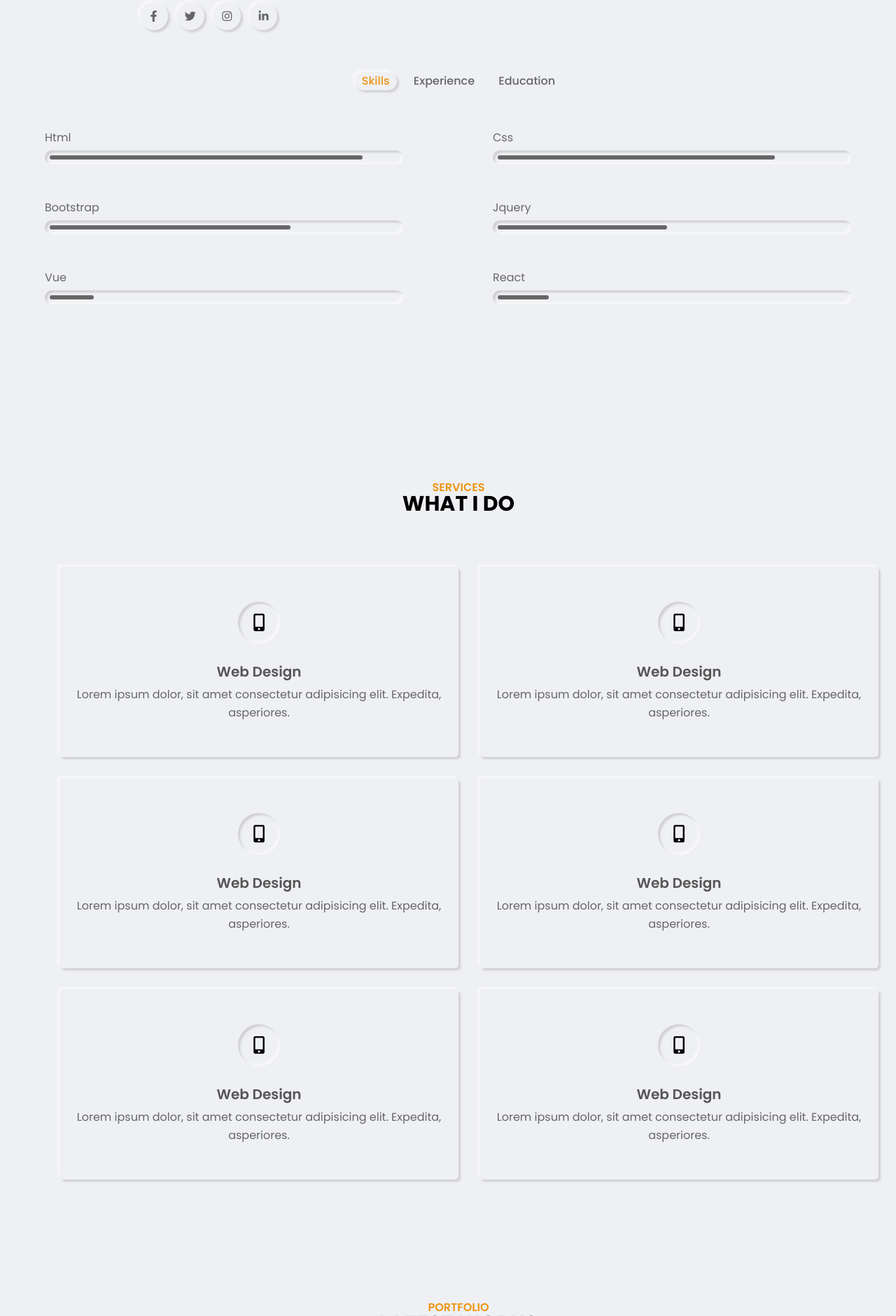
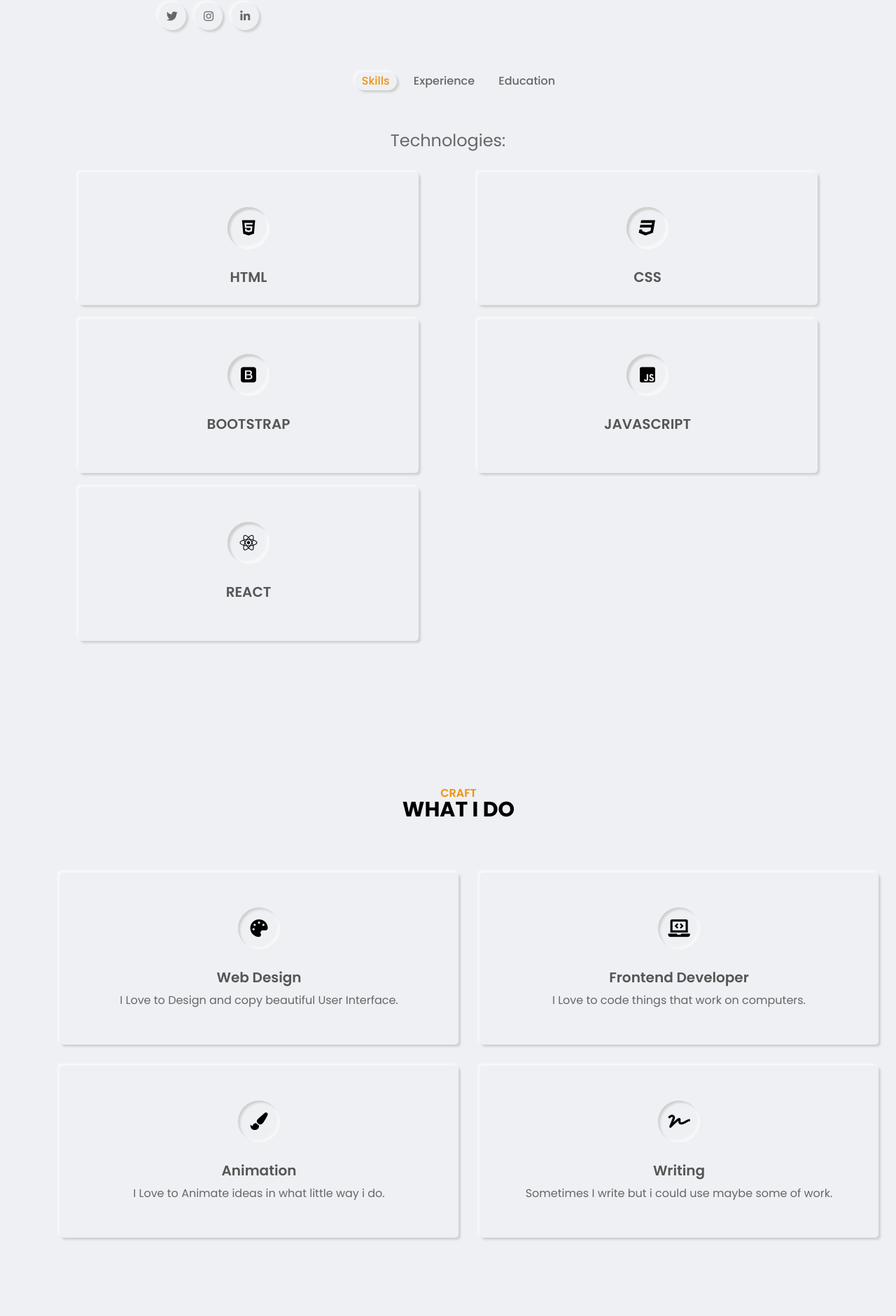
Before and after one commit to bene-god/portfolio, a plain HTML site: page index.html in a window 1280 px wide. Shown: the part 1605-3486 px from the top of the page at 70% size. Drawn offline with Linux system fonts and the light colour scheme.

Commit message:
I fixed the mobile responsiveness and other bugs i could find.

```diff
--- a/css/responsive.css
+++ b/css/responsive.css
@@ -6,6 +6,9 @@
 }
 
 @media screen and (max-width: 767px) {
+  .html {
+    overflow-x: hidden;
+  }
   .home-section .home-text,
   .home-section .home-img {
     text-align: center;
@@ -19,6 +22,10 @@
     margin: 0;
   }
   .home-img {
+    display: none;
+  }
+
+  a.mobile {
     display: none;
   }
   .home-section .full-screen {
@@ -89,12 +96,10 @@
     color: var(--text-black-600);
   } */
 
-  .about-section .skills .skill-item {
-    flex: 0 0 90%;
-    height: 100px;
-    max-width: 90%;
-    /* padding: 0 15px; */
-    margin: 0 auto;
+  .about-section .skill-item {
+    flex: 0 0 100%;
+    max-width: 100%;
+    padding-bottom: 7%;
   }
 
   .about-section .timeline .timeline-item:nth-child(odd) {
@@ -132,8 +137,21 @@
   }
   .section .service-item {
     flex: 0 0 100%;
+    max-width: 90%;
+  }
+
+  .about-section .about-item-inner {
+    padding: 80px 15px;
+    border-radius: 5px;
+    text-align: center;
+    width: 80%;
+    margin: 0 auto;
+  }
+  .about-section .about-item {
+    flex: 0 0 100%;
     max-width: 100%;
   }
+
   .service-section .service-item-inner {
     padding: 50px 15px;
     border-radius: 5px;
@@ -148,9 +166,13 @@
     max-width: 90%;
   }
   .slideshow-container {
-    max-width: 90%;
+    max-width: 80%;
     position: relative;
     margin: auto;
+  }
+
+  .about-section .about-tabs {
+    max-width: 90%;
   }
 
   .contact-section .contact-item {
@@ -166,4 +188,7 @@
     width: 90%;
     margin-right: 5%;
   }
+  .portfolio-items {
+    width: 90%;
+  }
 }
--- a/css/style.css
+++ b/css/style.css
@@ -580,6 +580,7 @@
   line-height: 26px;
   margin-bottom: 15px;
   color: var(--text-black-600);
+  width: 90%;
 }
 
 .about-section .about-info span {
@@ -634,45 +635,65 @@
   padding: 0 0 40px;
 }
 
-.about-section .skills .skill-item {
+.about-section .skill-item {
   flex: 0 0 50%;
-  height: 100px;
-  max-width: 40%;
-  padding: 0 15px;
-  margin: 0 auto;
-}
-
-.about-section .skills .skill-item p {
-  font-size: 16px;
-  color: #666666;
+  max-width: 50%;
+}
+
+.about-section .skill-item-inner {
+  padding: 50px 15px;
+  border-radius: 5px;
+  text-align: center;
+  width: 80%;
+  margin: 10px auto;
+}
+
+.about-section .skill-item-inner h3 {
+  font-size: 20px;
+  font-weight: 600;
+  color: var(--text-black-700);
+  margin: 0 0 10px;
   text-transform: capitalize;
-  margin: 0 0 10px;
-}
-
-.about-section .skills .skill-item .progress {
-  height: 20px;
-  border-radius: 10px;
+}
+
+.about-section .skill-item-inner .icon {
+  height: 60px;
+  width: 60px;
+  text-align: center;
+  border-radius: 50%;
+  transition: all 0.3s ease;
+  display: block;
+  margin: 0 auto 30px;
   position: relative;
 }
 
-.about-section .skills .skill-item .progress-bar {
-  background-color: #666666;
-  height: 6px;
-  left: 7px;
-  top: 7px;
-  position: absolute;
-  border-radius: 10px;
-}
-
-.about-section .skills .skill-item .progress-bar span {
-  display: none;
-  position: absolute;
+.about-section .skill-item-inner .icon:after {
+  content: "";
+  position: absolute;
+  left: 0;
   top: 0;
-  right: 0;
-  font-size: 16px;
-  font-weight: 500;
-  color: #666666;
-  margin: -40px;
+  width: 100%;
+  height: 100%;
+  border-radius: 50%;
+  transition: all 0.3s ease;
+}
+
+.about-section .skill-item-inner:hover .icon {
+  box-shadow: var(--inner-shadow-0);
+}
+
+.about-section .skill-item-inner:hover .icon {
+  box-shadow: var(--outer-shadow);
+}
+
+.about-section .skill-item-inner .icon i {
+  font-size: 25px;
+  line-height: 60px;
+  transition: all 0.3s ease;
+}
+
+.about-section .skill-item-inner:hover .icon i {
+  color: var(--skin-color);
 }
 
 .about-section .education,
@@ -922,7 +943,7 @@
 .portfolio-section .portfolio-item {
   flex: 0 0 100%;
   max-width: 30%;
-  margin: 0 auto;
+  margin-left: 1.5%;
   padding: 10px;
   display: flex;
   flex-wrap: wrap;
@@ -1333,7 +1354,7 @@
 
 .testimonial-section {
   padding: 80px 0 80px;
-  min-height: 100vh;
+  min-height: 60vh;
 }
 
 .slideshow-container {
--- a/index.html
+++ b/index.html
@@ -1,5 +1,5 @@
 <!DOCTYPE html>
-<html lang="zxx">
+<html lang="zxx" style="overflow-x: hidden;">
 
 <head>
   <meta charset="utf-8" />
@@ -139,7 +139,7 @@
           <p>Hello</p>
           <h2>I am Jeffrey</h2>
           <h1>I am a Frontend Developer</h1>
-          <a href="#about" class="link-item btn-1 outer-shadow hover-in-shadow">More About Me</a>
+          <a href="#about" class="link-item btn-1 outer-shadow hover-in-shadow mobile">More About Me</a>
         </div>
         <div class="home-img">
           <div class="img-box inner-shadow">
@@ -168,16 +168,13 @@
 
           <!-- SOCIAL LINKS START -->
           <div class="social-links">
-            <a href="#" class="outer-shadow hover-in-shadow">
-              <i class="fab fa-facebook-f"></i>
-            </a>
-            <a href="#" class="outer-shadow hover-in-shadow">
+            <a href="https://www.twitter.com/Scarlettcoder" class="outer-shadow hover-in-shadow" target="blank">
               <i class="fab fa-twitter"></i>
             </a>
-            <a href="#" class="outer-shadow hover-in-shadow">
+            <a href="https://www.instagram.com/bene.god" class="outer-shadow hover-in-shadow" target="blank">
               <i class="fab fa-instagram"></i>
             </a>
-            <a href="#" class="outer-shadow hover-in-shadow">
+            <a href="https://www.linkedin.com/in/egbadonjeffrey/" class="outer-shadow hover-in-shadow" target="blank">
               <i class="fab fa-linkedin-in"></i>
             </a>
           </div>
@@ -185,20 +182,25 @@
         </div>
         <div class="about-info">
           <p>
-            <span>Hi! My name is Jeffrey. I am a Web Developer</span>
-            Lorem ipsum dolor sit amet consectetur adipisicing elit. Optio
-            autem animi nihil laborum ducimus laudantium laboriosam facere
-            ullam iusto minus impedit aliquam itaque, veritatis placeat
-            dignissimos obcaecati eius illo commodi. Lorem ipsum dolor sit,
-            amet consectetur adipisicing elit. Adipisci, iure repellendus
-            earum soluta ullam sequi. Consectetur, commodi facere obcaecati
-            ducimus quibusdam non blanditiis, beatae explicabo, nihil sapiente
-            excepturi exercitationem saepe!
-          </p>
-          <a href="#" class="btn-1 outer-shadow hover-in-shadow">
+            <span>Hi I'm Jeffrey, I am an aspiring Front-End Web Developer.</span>
+            This is my first JavaScript project and I am aiming to take on more projects to improve my coding skills.
+            ready ASAP as a freelancer I have been part of some very good web design projects.
+
+            I have done my graduation in Computer Science.
+            <br>
+            My Skill Set :
+            <br>
+            HTML5
+            <br>
+            CSS3 <br>
+            JavaScript <br>
+            I'm also going to start learning working with React and then on to the Backend. I am looking forward to
+            being a Full Stack Web Developer.
+          </p>
+          <a href="/Benedict's CV.pdf" class="btn-1 outer-shadow hover-in-shadow" download>
             Download CV
           </a>
-          <a href="#" class="link-item btn-1 outer-shadow hover-in-shadow"> Hire Me </a>
+          <a href="#contact" class="link-item btn-1 outer-shadow hover-in-shadow"> Hire Me </a>
         </div>
       </div>
 
@@ -215,16 +217,23 @@
     </div>
 
     <!-- SKILLS START  -->
+    <div class="container">
       <div class="row">
         <div class="skills tab-content active">
+          <p style="text-align: center;font-size: 1.5rem; margin-bottom: 2%; color: var(--text-black-600);">
+            Technologies:
+          </p>
           <!-- skills start -->
           <div class="row mobile-row">
+
             <!-- skills items start -->
             <div class="skill-item">
-            <p>html</p>
-            <div class="progress inner-shadow">
-              <div class="progress-bar" style="width: calc(90% - 14px)">
-                <span>90%</span>
+              <div class="skill-item-inner outer-shadow">
+                <div class="icon inner-shadow">
+                  <div class="icon inner-shadow">
+                    <i class="fab fa-html5"></i>
+                  </div>
+                  <h3>HTML</h3>
                 </div>
               </div>
             </div>
@@ -232,10 +241,12 @@
 
             <!-- skills items start -->
             <div class="skill-item">
-            <p>css</p>
-            <div class="progress inner-shadow">
-              <div class="progress-bar" style="width: calc(80% - 14px)">
-                <span>80%</span>
+              <div class="skill-item-inner outer-shadow">
+                <div class="icon inner-shadow">
+                  <div class="icon inner-shadow">
+                    <i class="fab fa-css3"></i>
+                  </div>
+                  <h3>CSS</h3>
                 </div>
               </div>
             </div>
@@ -243,58 +254,72 @@
           </div>
 
           <!-- skills end -->
+
+          <div class="row mobile-row">
             <!-- skills start -->
+            <div class="skill-item">
+              <div class="skill-item-inner outer-shadow">
+                <div class="icon inner-shadow">
+                  <div class="icon inner-shadow">
+                    <i class="fab fa-bootstrap"></i>
+                  </div>
+                </div>
+                <h3>BOOTSTRAP</h3>
+              </div>
+            </div>
+            <!-- skills items end -->
+
+            <!-- skills items start -->
+            <!-- <div class="skill-item">
+              <div class="skill-item-inner outer-shadow">
+                <div class="icon inner-shadow">
+                  <div class="icon inner-shadow">
+                    <i class="fab fa-js"></i>
+                  </div>
+                </div>
+                <h3>JQUERY</h3>
+              </div>
+            </div> -->
+            <!-- skills items end -->
+            <div class="skill-item">
+              <div class="skill-item-inner outer-shadow">
+                <div class="icon inner-shadow">
+                  <div class="icon inner-shadow">
+                    <i class="fab fa-js-square"></i>
+                  </div>
+                </div>
+                <h3>JAVASCRIPT</h3>
+              </div>
+            </div>
+          </div>
+
+          <!-- skills end -->
+
           <div class="row mobile-row">
+            <!-- skills start -->
+
+            <!-- skills items end -->
+
             <!-- skills items start -->
             <div class="skill-item">
-            <p>bootstrap</p>
-            <div class="progress inner-shadow">
-              <div class="progress-bar" style="width: calc(70% - 14px)">
-                <span>70%</span>
-              </div>
+              <div class="skill-item-inner outer-shadow">
+                <div class="icon inner-shadow">
+                  <div class="icon inner-shadow">
+                    <i class="fab fa-react"></i>
+                  </div>
+                </div>
+                <h3>REACT</h3>
               </div>
             </div>
             <!-- skills items end -->
-
-          <!-- skills items start -->
-          <div class="skill-item">
-            <p>jquery</p>
-            <div class="progress inner-shadow">
-              <div class="progress-bar" style="width: calc(50% - 14px)">
-                <span>50%</span>
-              </div>
-            </div>
-          </div>
-          <!-- skills items end -->
-        </div>
-
-        <!-- skills end -->
-
-        <!-- skills start -->
-        <div class="row mobile-row">
-          <!-- skills items start -->
-          <div class="skill-item">
-            <p>Vue</p>
-            <div class="progress inner-shadow">
-              <div class="progress-bar" style="width: calc(15% - 14px)">
-                <span>15%</span>
-              </div>
-            </div>
-          </div>
-          <!-- skills items end -->
-
-          <!-- skills items start -->
-          <div class="skill-item">
-            <p>react</p>
-            <div class="progress inner-shadow">
-              <div class="progress-bar" style="width: calc(17% - 14px)">
-                <span>17%</span>
-              </div>
-            </div>
-          </div>
-          <!-- skills items end -->
-        </div>
-
+          </div>
+
+
+        </div>
+
+      </div>
+
+    </div>
     <!-- skills end -->
     </div>
 
@@ -438,7 +463,7 @@
     <div class="container">
       <div class="row">
         <div class="section-title">
-          <h2 data-heading="Services">What I do</h2>
+          <h2 data-heading="Craft">What I do</h2>
         </div>
       </div>
       <div class="row mobile-row">
@@ -446,12 +471,11 @@
         <div class="service-item">
           <div class="service-item-inner outer-shadow">
             <div class="icon inner-shadow">
-              <i class="fas fa-mobile-alt"></i>
+              <i class="fas fa-palette"></i>
             </div>
             <h3>Web Design</h3>
             <p>
-              Lorem ipsum dolor, sit amet consectetur adipisicing elit.
-              Expedita, asperiores.
+              I Love to Design and copy beautiful User Interface.
             </p>
           </div>
         </div>
@@ -460,12 +484,11 @@
         <div class="service-item">
           <div class="service-item-inner outer-shadow">
             <div class="icon inner-shadow">
-              <i class="fas fa-mobile-alt"></i>
-            </div>
-            <h3>Web Design</h3>
-            <p>
-              Lorem ipsum dolor, sit amet consectetur adipisicing elit.
-              Expedita, asperiores.
+              <i class="fas fa-laptop-code"></i>
+            </div>
+            <h3>Frontend Developer</h3>
+            <p>
+              I Love to code things that work on computers.
             </p>
           </div>
         </div>
@@ -476,12 +499,11 @@
         <div class="service-item">
           <div class="service-item-inner outer-shadow">
             <div class="icon inner-shadow">
-              <i class="fas fa-mobile-alt"></i>
-            </div>
-            <h3>Web Design</h3>
-            <p>
-              Lorem ipsum dolor, sit amet consectetur adipisicing elit.
-              Expedita, asperiores.
+              <i class="fas fa-paint-brush"></i>
+            </div>
+            <h3>Animation</h3>
+            <p>
+              I Love to Animate ideas in what little way i do.
             </p>
           </div>
         </div>
@@ -490,6 +512,23 @@
         <div class="service-item">
           <div class="service-item-inner outer-shadow">
             <div class="icon inner-shadow">
+              <i class="fas fa-signature"></i>
+            </div>
+            <h3>Writing</h3>
+            <p>
+              Sometimes I write but i could use maybe some of work.
+            </p>
+          </div>
+        </div>
+        <!-- service item end -->
+      </div>
+
+
+      <!-- <div class="row mobile-row"> -->
+      <!-- service item start -->
+      <!-- <div class="service-item">
+          <div class="service-item-inner outer-shadow">
+            <div class="icon inner-shadow">
               <i class="fas fa-mobile-alt"></i>
             </div>
             <h3>Web Design</h3>
@@ -498,12 +537,10 @@
               Expedita, asperiores.
             </p>
           </div>
-        </div>
+        </div> -->
       <!-- service item end -->
-      </div>
-      <div class="row mobile-row">
       <!-- service item start -->
-        <div class="service-item">
+      <!-- <div class="service-item">
           <div class="service-item-inner outer-shadow">
             <div class="icon inner-shadow">
               <i class="fas fa-mobile-alt"></i>
@@ -514,21 +551,7 @@
               Expedita, asperiores.
             </p>
           </div>
-        </div>
-        <!-- service item end -->
-        <!-- service item start -->
-        <div class="service-item">
-          <div class="service-item-inner outer-shadow">
-            <div class="icon inner-shadow">
-              <i class="fas fa-mobile-alt"></i>
-            </div>
-            <h3>Web Design</h3>
-            <p>
-              Lorem ipsum dolor, sit amet consectetur adipisicing elit.
-              Expedita, asperiores.
-            </p>
-          </div>
-        </div>
+        </div> -->
       <!-- service item end -->
     </div>
     </div>
@@ -547,11 +570,12 @@
       <!-- portfolio filter start -->
       <div class="row">
         <div class="portfolio-filter">
-          <span class="filter-item outer-shadow active" data-target="all">all</span>
-          <span class="filter-item" data-target="web-application">web application</span>
-          <span class="filter-item" data-target="photoshop"> photoshop</span><span class="filter-item"
-            data-target="mobile-app">
-            mobile app</span><span class="filter-item" data-target="e-commerce">e commerce</span>
+          <span class="filter-item outer-shadow active" data-target="all">All</span>
+          <span class="filter-item" data-target="javascript"> Javascript </span>
+          <span class="filter-item" data-target="react"> React </span>
+          <span class="filter-item" data-target="figma"> figma
+          </span>
+          <span class="filter-item" data-target="hobbies"> Hobbies </span>
         </div>
       </div>
       <!-- portfolio filter start -->
@@ -560,7 +584,7 @@
 
       <div class="portfolio-items">
         <!-- portfolio item start -->
-        <div class="row portfolio-item view-projectOne" data-category="web-application">
+        <div class="row portfolio-item view-projectOne" data-category="javascript">
           <div class="portfolio-item-inner outer-shadow">
             <div class="portfolio-item-img">
               <img src="img/portfolio/thumb/project-1.png" alt="portfolio" />
@@ -599,7 +623,7 @@
         <!-- portfolio item end -->
 
         <!-- portfolio item start -->
-        <div class="portfolio-item view-projectTwo" data-category="web-application">
+        <div class="portfolio-item view-projectTwo" data-category="javascript">
           <div class="portfolio-item-inner outer-shadow">
             <div class="portfolio-item-img">
               <img src="img/portfolio/thumb/project-2.png" alt="portfolio" data-screenshots="img/portfolio/large/project-2.1.png,
@@ -637,7 +661,7 @@
         </div>
         <!-- portfolio item end -->
         <!-- portfolio item start -->
-        <div class="portfolio-item view-projectThree" data-category="e-commerce">
+        <div class="portfolio-item view-projectThree" data-category="hobbies">
           <div class="portfolio-item-inner outer-shadow">
             <div class="portfolio-item-img">
               <img src="img/portfolio/thumb/project-3.png" alt="portfolio" data-screenshots="img/portfolio/large/project-3.1.png,
@@ -679,7 +703,7 @@
         <!-- portfolio item end -->
 
         <!-- portfolio item start -->
-        <div class="portfolio-item view-projectFour" data-category="web-application">
+        <div class="portfolio-item view-projectFour" data-category="javascript">
           <div class="portfolio-item-inner outer-shadow">
             <div class="portfolio-item-img">
               <img src="img/portfolio/thumb/project-4.png" alt="portfolio"
@@ -718,7 +742,7 @@
         <!-- portfolio item end -->
 
         <!-- portfolio item start -->
-        <div class="portfolio-item view-projectFive" data-category="web-application">
+        <div class="portfolio-item view-projectFive" data-category="javascript">
           <div class="portfolio-item-inner outer-shadow">
             <div class="portfolio-item-img">
               <img src="img/portfolio/thumb/project-5.png" alt="portfolio"
@@ -756,7 +780,7 @@
         </div>
         <!-- portfolio item end -->
         <!-- portfolio item start -->
-        <div class="portfolio-item view-projectSix" data-category="mobile-app">
+        <div class="portfolio-item view-projectSix" data-category="figma">
           <div class="portfolio-item-inner outer-shadow">
             <div class="portfolio-item-img">
               <img src="img/portfolio/thumb/project-6.png" alt="portfolio" data-screenshots="img/portfolio/large/project-6.1.png,
@@ -796,7 +820,7 @@
         <!-- portfolio item end -->
 
         <!-- portfolio item start -->
-        <div class="portfolio-item view-projectSeven" data-category="mobile-app">
+        <div class="portfolio-item view-projectSeven" data-category="figma">
           <div class="portfolio-item-inner outer-shadow">
             <div class="portfolio-item-img">
               <img src="img/portfolio/thumb/project-7.png" alt="portfolio" data-screenshots="img/portfolio/large/project-7.1.png,
```
Also changed, not shown: 1 other file. Lines whose indentation alone changed are shown as unchanged.
